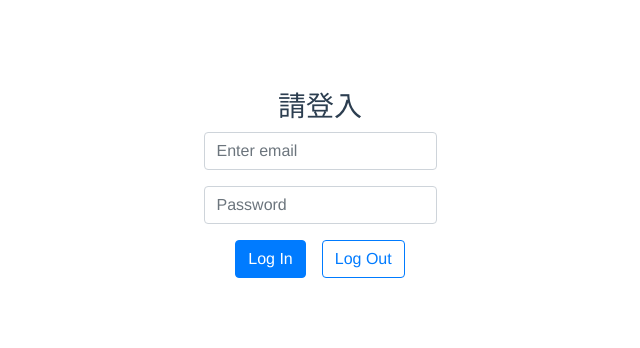
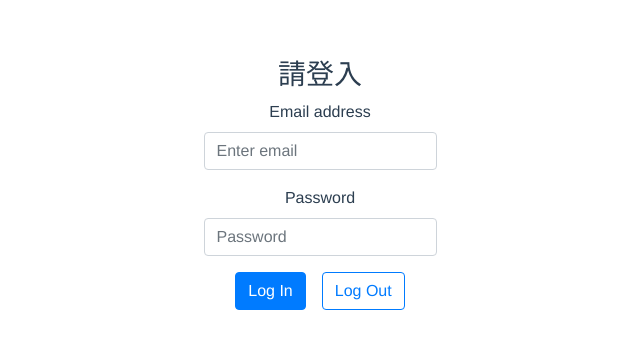
Before and after one commit to thinksea927/JS-week6, a Vue app: page /#/login in a window 1280 px wide. Shown: the part 216-564 px from the top of the page, without its empty margins (320-960 px from the left). Built offline with nearby package versions, Linux system fonts and the light colour scheme.

Commit message:
modify cookie path

```diff
--- a/src/views/Dashboard/Login.vue
+++ b/src/views/Dashboard/Login.vue
@@ -3,11 +3,11 @@
     <form @submit.prevent="signin">
       <h3>請登入</h3>
       <div class="form-group">
-          <!-- <label for="exampleInputEmail1">Email address</label> -->
+          <label for="exampleInputEmail1" class="text-left">Email address</label>
           <input class="form-control" id="exampleInputEmail1" type="email" aria-describedby="emailHelp" placeholder="Enter email" v-model="user.email" requied="requied"/>
         </div>
         <div class="form-group">
-          <!-- <label for="exampleInputPassword1">Password</label> -->
+          <label for="exampleInputPassword1" class="text-left">Password</label>
           <input class="form-control" id="exampleInputPassword1" type="password" placeholder="Password" v-model="user.password" required="required"/>
         </div>
         <button class="btn btn-primary mr-3" type="submit">Log In</button>
@@ -35,7 +35,7 @@ export default {
       this.$http.post(api, this.user).then((res) => {
         const { token } = res.data
         const { expired } = res.data
-        document.cookie = `hexToken=${token};expires=${new Date(expired * 1000)}; path=/`
+        document.cookie = `hexToken=${token};expires=${new Date(expired * 1000)};`
         this.$router.push('/admin/products')
       }).catch((err) => {
         console.log(err)
```
Also changed, not shown: 9 other files (tests, documents, lock files or other folders).
